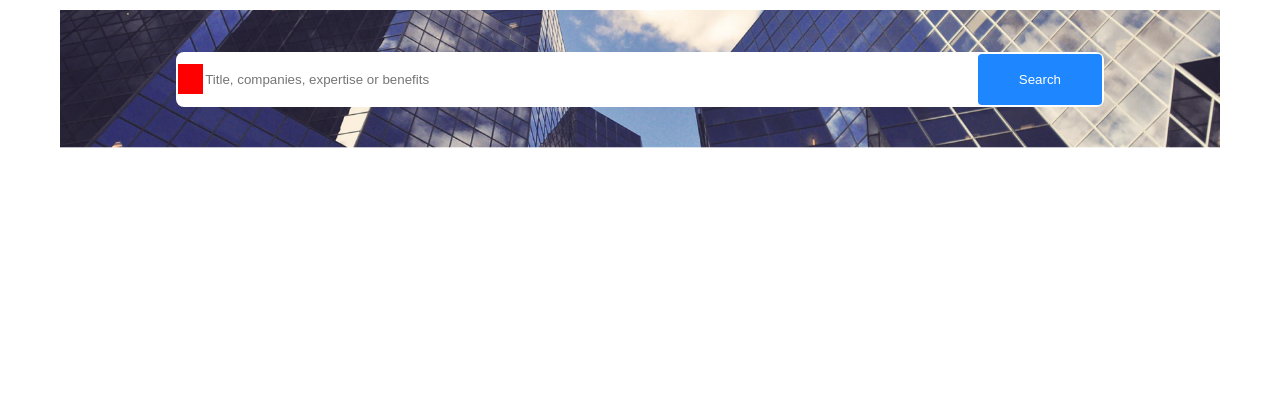
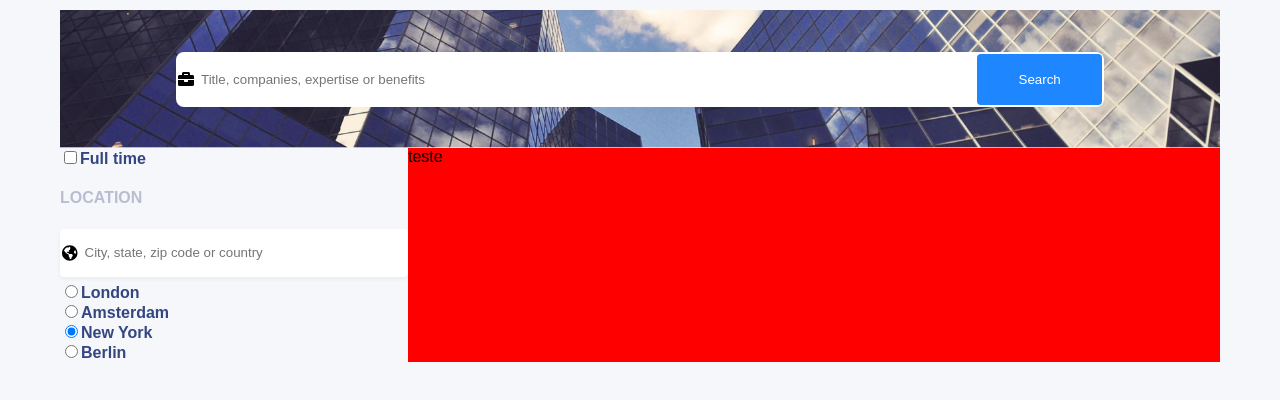
Before and after one commit to NathanChacon/github-jobs, a React (Create React App) app: page / in a window 1280 px wide. Shown: the top 400 px of the page. Built offline with nearby package versions, Linux system fonts and the light colour scheme.

Commit message:
start form logic

```diff
--- a/package.json
+++ b/package.json
@@ -3,6 +3,9 @@
   "version": "0.1.0",
   "private": true,
   "dependencies": {
+    "@fortawesome/fontawesome-svg-core": "^1.2.34",
+    "@fortawesome/free-solid-svg-icons": "^5.15.2",
+    "@fortawesome/react-fontawesome": "^0.1.14",
     "@testing-library/jest-dom": "^5.11.9",
     "@testing-library/react": "^11.2.5",
     "@testing-library/user-event": "^12.7.3",
--- a/src/components/MainFilter/MainFilter.css
+++ b/src/components/MainFilter/MainFilter.css
@@ -10,18 +10,13 @@
 .main-filter{
     background-color: white;
     width: 100%;
+    margin-left: 5px;
     border: none;
 }
 
 .main-filter:focus{
     outline: none;
     border: none;
-}
-
-.teste{
-    width: 30px;
-    height: 30px;
-    background-color: red;
 }
 
 .main-filter-button{
--- a/src/components/MainFilter/MainFilter.tsx
+++ b/src/components/MainFilter/MainFilter.tsx
@@ -1,10 +1,23 @@
 import './MainFilter.css'
-function MainFilter(){
+import { FontAwesomeIcon } from '@fortawesome/react-fontawesome'
+import { faBriefcase } from '@fortawesome/free-solid-svg-icons'
+import React from 'react';
+import { useState } from 'react'
+
+function MainFilter(props:{onFilter:Function}){
+    const [filterValue, setFilterValue] = useState<string>('')
+    const onFilterChange = (event:React.ChangeEvent<HTMLInputElement>) => {
+        setFilterValue(event.target.value)
+    }
+    const onClickFilter = () => {
+        props.onFilter(filterValue)
+    }
+
     return (
         <div className="main-filter-container d-flex align-items-center">
-            <div className="teste"></div>
-            <input name="filter" placeholder="Title, companies, expertise or benefits" className="main-filter"></input>
-            <button className="main-filter-button">Search</button>
+            <FontAwesomeIcon icon={faBriefcase}></FontAwesomeIcon>
+            <input name="filter" placeholder="Title, companies, expertise or benefits" className="main-filter" value={filterValue} onChange={onFilterChange}></input>
+            <button onClick={() => {onClickFilter()}} className="main-filter-button">Search</button>
         </div>
     )
 }
--- /dev/null
+++ b/src/components/SideFilter/SideFilter.css
@@ -0,0 +1,41 @@
+.location-filter-container{
+    width: 100%;
+    height:48px;
+    padding: 2px;
+    background-color: white;
+    box-shadow: 0px 2px 4px rgba(0, 0, 0, 0.05);
+    border-radius: 4px;
+    overflow: hidden;
+}
+
+.location-filter{
+    background-color: white;
+    width: 100%;
+    margin-left: 5px;
+    border: none;
+}
+
+.location-filter:focus{
+    outline: none;
+    border: none;
+}
+
+.location-filter-button{
+    width: 146px;
+    height: 100%;
+    background-color: #1E86FF;
+    border-radius: 4px;
+    color: white;
+}
+
+.locations-check-list{
+    list-style: none;
+    padding: 0;
+    margin:0;
+    margin-top: 5px;
+}
+
+.checkbox{
+    font-weight: bold;
+    color:  #334680;
+}
--- /dev/null
+++ b/src/components/SideFilter/SideFilter.tsx
@@ -0,0 +1,45 @@
+import { FontAwesomeIcon } from '@fortawesome/react-fontawesome'
+import { faGlobeAmericas } from '@fortawesome/free-solid-svg-icons'
+import './SideFilter.css'
+import { useState } from 'react'
+function SideFilter(props: {selectedPlace:string}){
+    const defaultPlaces:Array<string> = ['London', 'Amsterdam', 'New York', 'Berlin']
+    const [selectedCheckbox, setSelectedCheckbox] = useState<string>(props.selectedPlace)
+    const onPlaceCheckboxChange = (event:React.ChangeEvent<HTMLInputElement>) => {
+        setSelectedCheckbox(event.target.value)
+    }
+    return (
+        <div className="side-filter-container w-100">
+            <label className="checkbox">
+                <input type="checkbox"></input>
+                Full time
+            </label>
+            <h4 style={{color:'#B9BDCF'}}>LOCATION</h4>
+            <div className="location-filter-container d-flex align-items-center">
+                <FontAwesomeIcon icon={faGlobeAmericas}></FontAwesomeIcon>
+                <input name="filter" placeholder="City, state, zip code or country" className="location-filter"></input>
+            </div>
+            <form>
+                <ul className="locations-check-list">
+                    {defaultPlaces.map((place) => {
+                        return <li>
+                                <label className="checkbox">
+                                    <input
+                                        name='places'
+                                        type="radio"
+                                        value={place}
+                                        checked={place === selectedCheckbox}
+                                        onChange={onPlaceCheckboxChange}
+                                    />
+                                    {place}
+                                </label>
+                            </li>
+                    })}
+                </ul>
+            </form>
+
+        </div>
+    )
+}
+
+export default SideFilter
--- a/src/index.css
+++ b/src/index.css
@@ -6,6 +6,7 @@ body {
   margin: 0;
   font-size: 16px;
   font-family: Arial, Helvetica, sans-serif;
+  background-color: #F6F7FB;
 }
 
 button{
--- a/src/views/Home/Home.js
+++ /dev/null
@@ -1,13 +0,0 @@
-import './Home.css'
-import MainFilter from '../../components/MainFilter/MainFilter'
-function Home(){
-    return (
-        <section className="main-container">
-            <div className="main-search-container d-flex align-items-center justify-content-center">
-                <MainFilter></MainFilter>
-            </div>
-        </section>
-    )
-}
-
-export default Home
--- /dev/null
+++ b/src/views/Home/Home.tsx
@@ -0,0 +1,27 @@
+import './Home.css'
+import MainFilter from '../../components/MainFilter/MainFilter'
+import SideFilter from '../../components/SideFilter/SideFilter'
+function Home(){
+    const defaultPlace:string = "New York"
+
+    const onFilterByJobProps = (string:string) => {
+        console.log(string)
+    }
+    return (
+        <section className="main-container">
+            <div className="main-search-container d-flex align-items-center justify-content-center">
+                <MainFilter onFilter={onFilterByJobProps}></MainFilter>
+            </div>
+            <div className="d-flex w-100">
+                <div style={{width:'30%'}}>
+                    <SideFilter selectedPlace={defaultPlace}></SideFilter>
+                </div>
+                <div style={{width:'70%', backgroundColor:'red'}}>
+                    teste
+                </div>
+            </div>
+        </section>
+    )
+}
+
+export default Home
```
Also changed, not shown: 1 other file (tests, documents, lock files or other folders).
